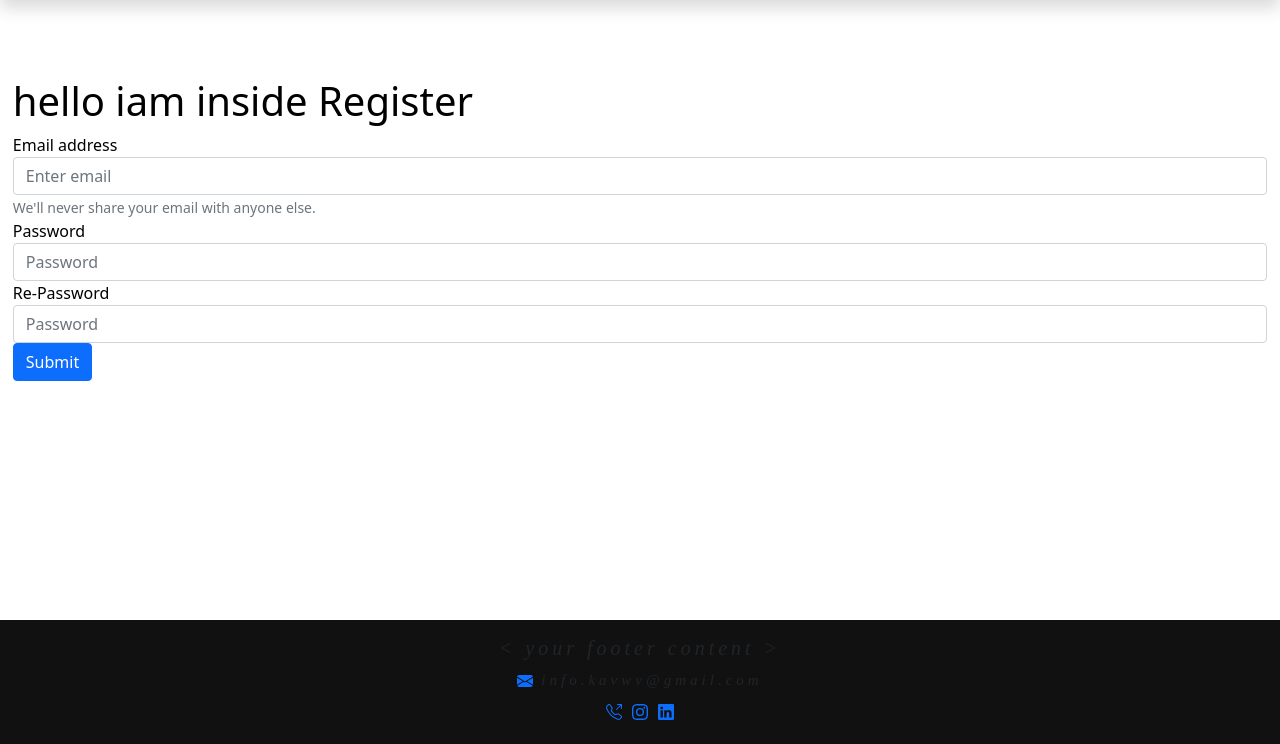
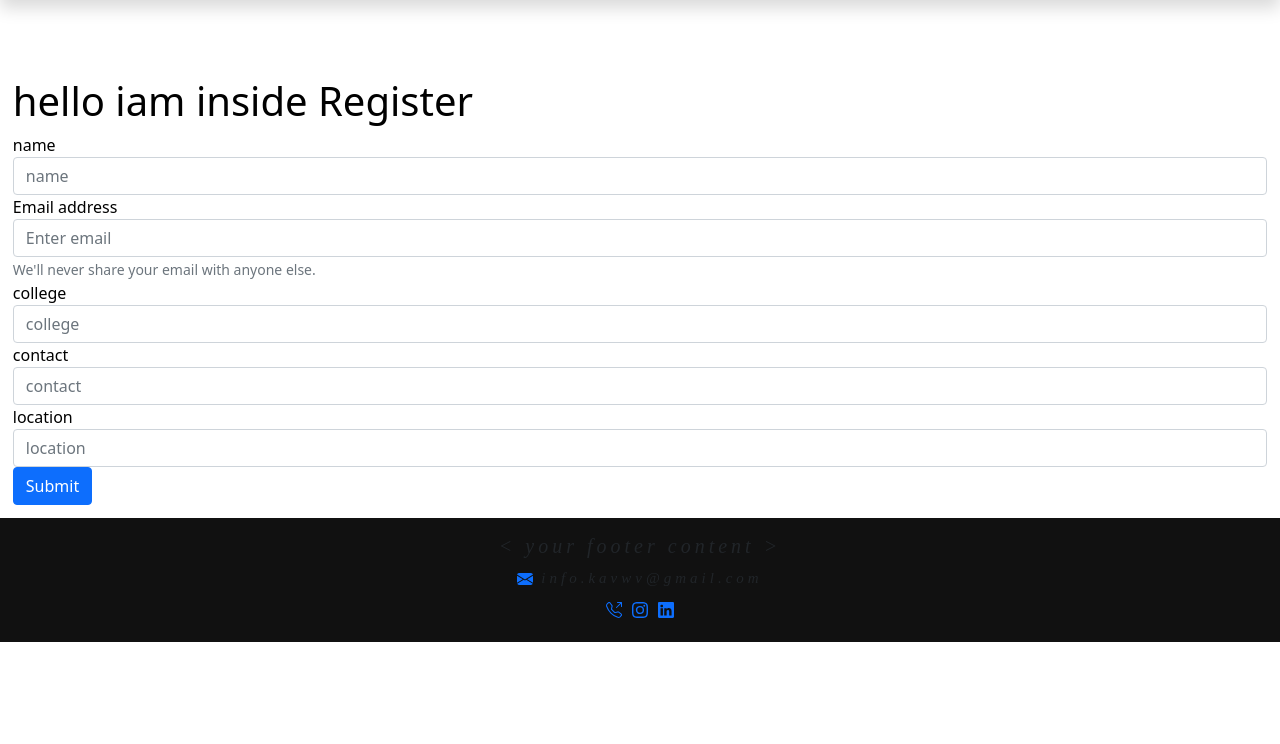
Before and after one commit to livinghumanz/Django-tutorial, a Django app: template templates/monthlych/register.html in a window 1280 px wide. Shown: the part 56-800 px from the top of the page. Run offline with Django 3.2, Linux system fonts and the light colour scheme; the template is opened without the code that fills it, so the values that code supplies are empty; parts of the project's set-up code (start-up, migrations or seed data) failed here and were passed over.

Commit message:
updated form attri

```diff
--- a/templates/base.html
+++ b/templates/base.html
@@ -39,7 +39,7 @@
 
 <!-------------------- Footer ------------------------------------>
 
-    <footer class="text-center p-3 " id="Footer" style="background-color: rgb(17, 17, 17);font-family: Copperplate; position: fixed; bottom: 0; width: 100%;
+    <footer class="text-center p-3 " id="Footer" style="background-color: rgb(17, 17, 17);font-family: Copperplate; width: 100%;
                 letter-spacing: 3pt !important; word-spacing: normal; font-style: oblique !important;">
         <h5>&lt; your footer content &gt;</h5>
         <a href="mail" style="text-decoration: none;pointer-events: none;">
--- a/templates/monthlych/register.html
+++ b/templates/monthlych/register.html
@@ -10,17 +10,25 @@
     <form action="{% url 'home' %}" method="POST">
         {% csrf_token %}
         <div class="form-group">
+          <label for="name">name</label>
+          <input type="text" class="form-control" id="name" name="name" placeholder="name">
+        </div>
+        <div class="form-group">
           <label for="email">Email address</label>
           <input type="email" class="form-control" id="email" name="email" aria-describedby="emailHelp" placeholder="Enter email">
           <small id="emailHelp" class="form-text text-muted">We'll never share your email with anyone else.</small>
         </div>
         <div class="form-group">
-          <label for="Password1">Password</label>
-          <input type="password" class="form-control" id="p1" name="p1" placeholder="Password">
+          <label for="college">college</label>
+          <input type="text" class="form-control" id="college" name="college" placeholder="college">
         </div>
         <div class="form-group">
-            <label for="Password2">Re-Password</label>
-            <input type="password" class="form-control" id="p2" name="p2" placeholder="Password">
+            <label for="contact">contact</label>
+            <input type="text" class="form-control" id="no" name="no" placeholder="contact">
+          </div>
+          <div class="form-group">
+            <label for="location">location</label>
+            <input type="text" class="form-control" id="loc" name="loc" placeholder="location">
           </div>
         <button type="submit" class="btn btn-primary" >Submit</button>
       </form>
```
